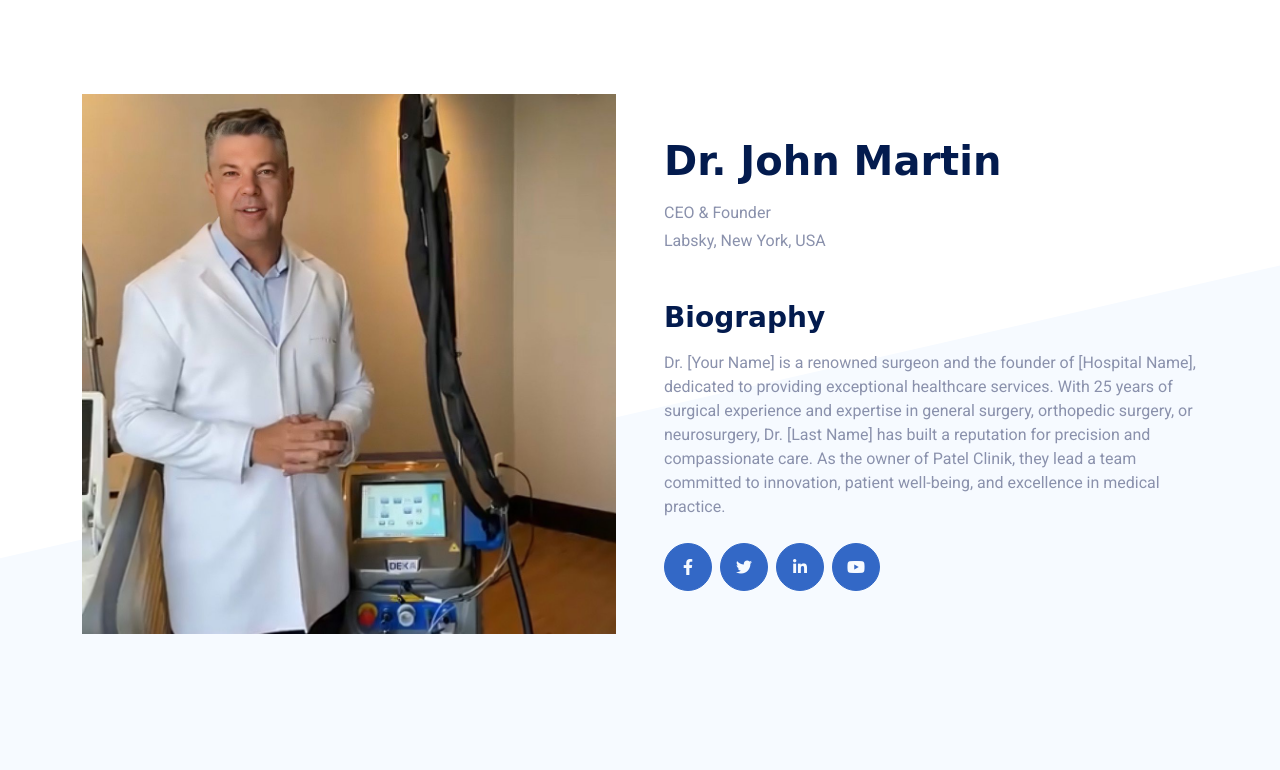
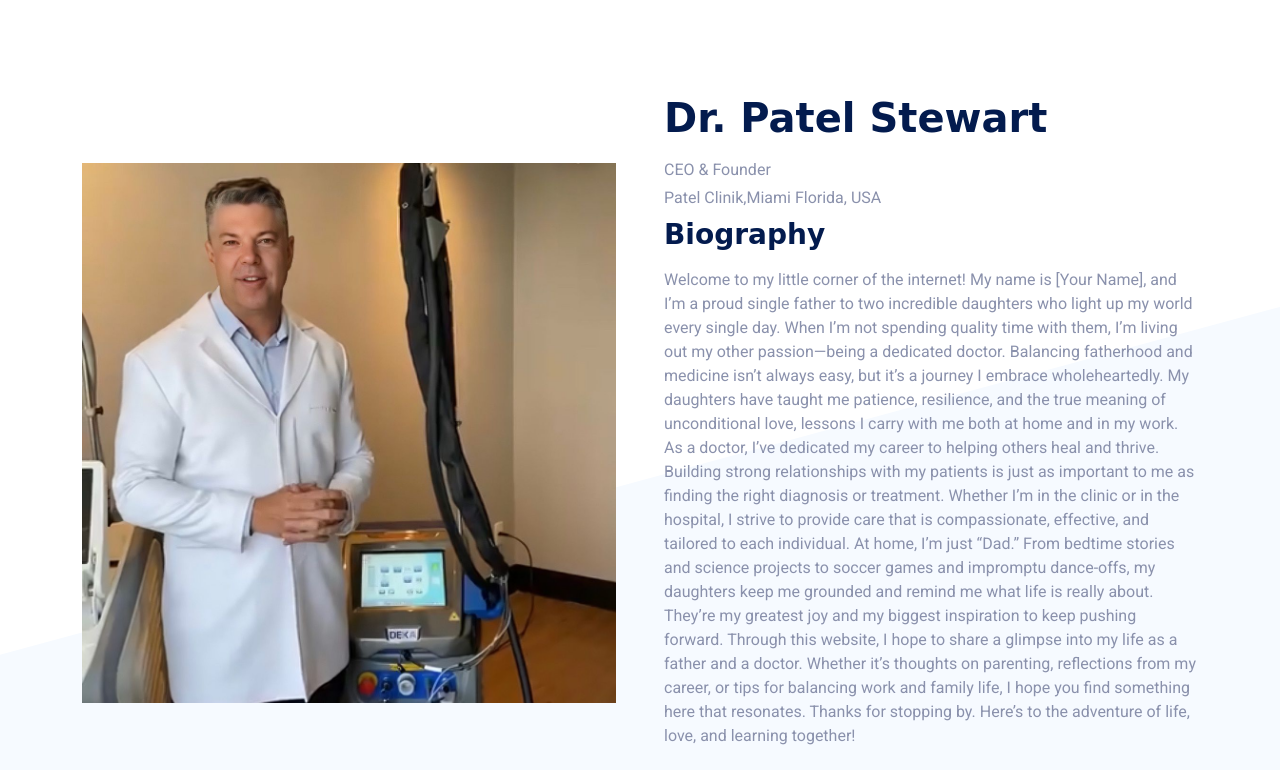
Before and after one commit to Oscar-roqsoft/hospital, a plain HTML site: page index.html in a window 1280 px wide. Shown: the part 1090-1860 px from the top of the page. Drawn offline with nearby package versions, Linux system fonts and the light colour scheme; a web font is replaced by a local one.

Commit message:
5th commit

```diff
--- a/index.html
+++ b/index.html
@@ -185,26 +185,35 @@
             <div class="col-md-6 wow fadeIn" data-wow-delay="0.3s">
                 <img class="img-fluid w-100" src="img/h.jpeg" alt="">
             </div>
+
             <div class="col-md-6 wow fadeIn" data-wow-delay="0.5s">
-                    <h1 class="display-6 mb-3">Dr. John Martin</h1>
+                <h1 class="display-6 mb-3">Dr. Patel Stewart</h1>
                 <p class="mb-1">CEO & Founder</p>
-                    <p class="mb-5">Labsky, New York, USA</p>
+                <p class="mb-2">Patel Clinik,Miami Florida, USA</p>
                 <h3 class="mb-3">Biography</h3>
                 <p class="mb-4">
 
-                        Dr. [Your Name] is a renowned surgeon and the founder of [Hospital Name], dedicated to providing exceptional healthcare services.
-                         With 25 years of surgical experience and expertise in general surgery, orthopedic surgery, or neurosurgery, Dr. [Last Name] has built a reputation for precision and compassionate care.
-                          As the owner of Patel Clinik, they lead a team committed to innovation, patient well-being, and excellence in medical practice.
+                    Welcome to my little corner of the internet! My name is [Your Name], and I’m a proud single father to two incredible daughters who light up my world every single day. When I’m not spending quality time with them, I’m living out my other passion—being a dedicated doctor.
+
+                        Balancing fatherhood and medicine isn’t always easy, but it’s a journey I embrace wholeheartedly. My daughters have taught me patience, resilience, and the true meaning of unconditional love, lessons I carry with me both at home and in my work.
+
+                        As a doctor, I’ve dedicated my career to helping others heal and thrive. Building strong relationships with my patients is just as important to me as finding the right diagnosis or treatment. Whether I’m in the clinic or in the hospital, I strive to provide care that is compassionate, effective, and tailored to each individual.
+
+                        At home, I’m just “Dad.” From bedtime stories and science projects to soccer games and impromptu dance-offs, my daughters keep me grounded and remind me what life is really about. They’re my greatest joy and my biggest inspiration to keep pushing forward.
+
+                        Through this website, I hope to share a glimpse into my life as a father and a doctor. Whether it’s thoughts on parenting, reflections from my career, or tips for balancing work and family life, I hope you find something here that resonates.
+
+                        Thanks for stopping by. Here’s to the adventure of life, love, and learning together!
                 </p>
                 <!-- <p class="mb-4">Lorem ipsum dolor sit amet, consectetur adipiscing elit. Curabitur tellus augue, iaculis id elit eget,
                     ultrices pulvinar tortor. Quisque vel lorem porttitor, malesuada arcu quis, fringilla risus. Pellentesque eu consequat
                      augue.</p> -->
-                    <div class="d-flex">
+                <!-- <div class="d-flex">
                     <a class="btn btn-lg-square btn-primary me-2" href=""><i class="fab fa-facebook-f"></i></a>
                     <a class="btn btn-lg-square btn-primary me-2" href=""><i class="fab fa-twitter"></i></a>
                     <a class="btn btn-lg-square btn-primary me-2" href=""><i class="fab fa-linkedin-in"></i></a>
                     <a class="btn btn-lg-square btn-primary me-2" href=""><i class="fab fa-youtube"></i></a>
-                    </div>
+                </div> -->
             </div>
         </div>
 
@@ -635,7 +644,7 @@
                         </div>
                         <div class="ms-3">
                             <h5>Office Address</h5>
-                            <span>123 Street, New York, USA</span>
+                            <span>Patel Clinik,Miami Florida, USA</span>
                         </div>
                     </div>
                     <hr>
```
Also changed, not shown: about.html (+25 -6 lines). Lines whose indentation alone changed are shown as unchanged.
